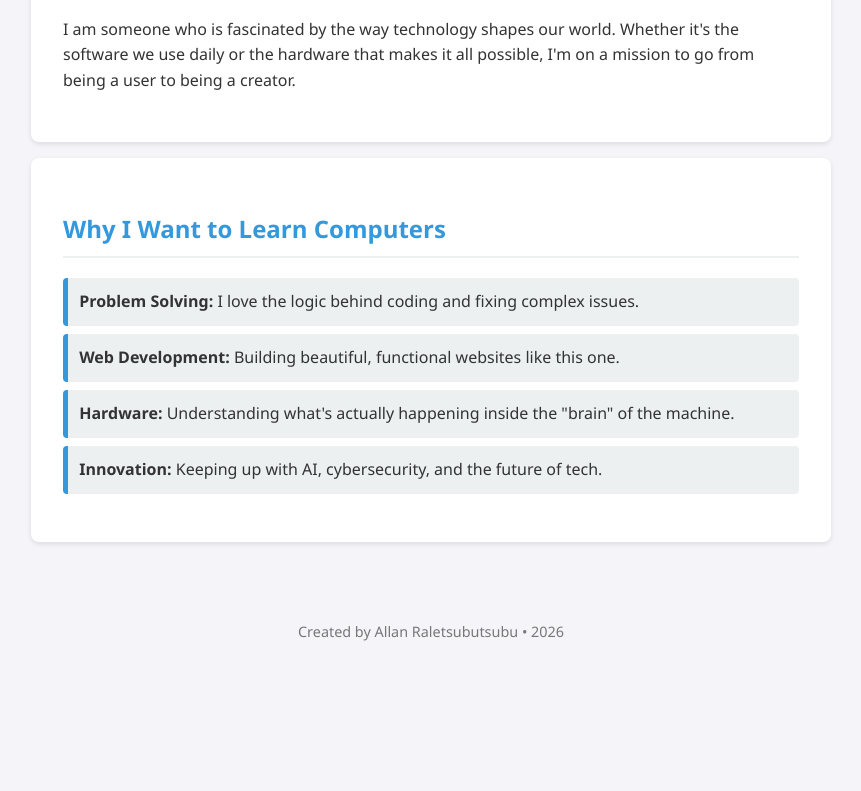
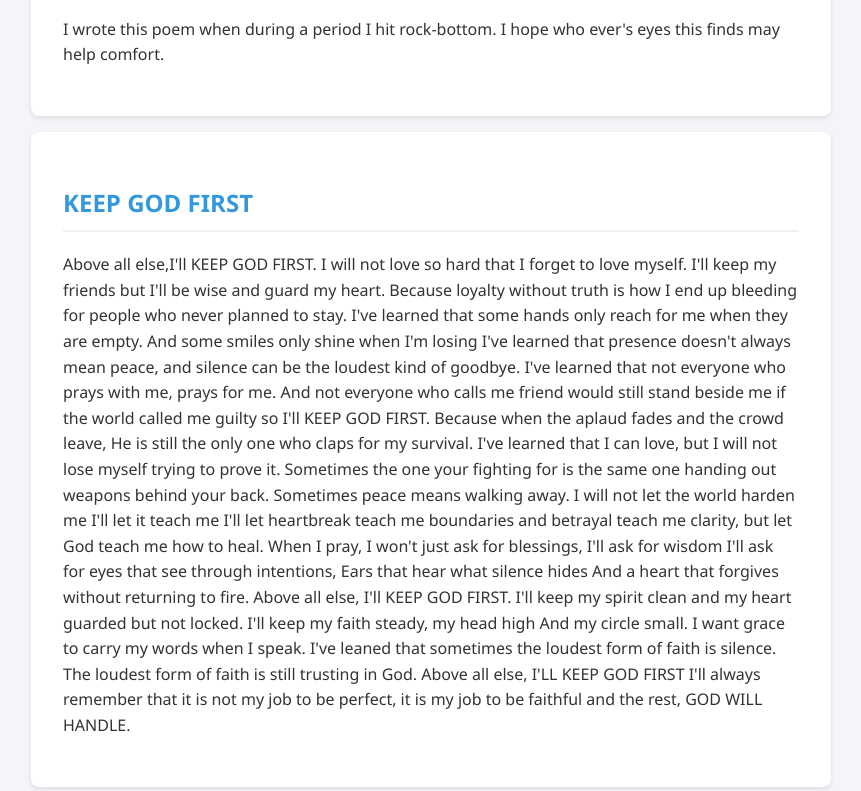
Before and after one commit to cse25-213/WMD, a plain HTML site: page index.html in a window 1280 px wide. Shown: the part 335-1126 px from the top of the page, without its empty margins (209-1070 px from the left). Before the commit the page ends 1025 px from the top, so only its background shows below. Drawn offline with Linux system fonts and the light colour scheme.

Commit message:
Update index.html
updating

```diff
--- a/index.html
+++ b/index.html
@@ -58,27 +58,60 @@
 
     <header>
         <h1>Hello, I'm Allan Raletsubutsubu</h1>
-        <p>Future Computer Expert & Lifelong Learner</p>
+        <p>Future Computer Expert & Lifelong Poet</p>
     </header>
 
     <div class="container">
         <section id="about">
-            <h2>About Me</h2>
+            <h2>MIND YOU</h2>
             <p>
-                I am someone who is fascinated by the way technology shapes our world.
-                Whether it's the software we use daily or the hardware that makes it all
-                possible, I'm on a mission to go from being a user to being a creator.
+                I wrote this poem when during a period I hit rock-bottom. I hope who ever's eyes this finds may help comfort.
             </p>
         </section>
 
         <section id="interests">
-            <h2>Why I Want to Learn Computers</h2>
-            <ul class="interest-list">
-                <li><strong>Problem Solving:</strong> I love the logic behind coding and fixing complex issues.</li>
-                <li><strong>Web Development:</strong> Building beautiful, functional websites like this one.</li>
-                <li><strong>Hardware:</strong> Understanding what's actually happening inside the "brain" of the machine.</li>
-                <li><strong>Innovation:</strong> Keeping up with AI, cybersecurity, and the future of tech.</li>
-            </ul>
+            <h2>KEEP GOD FIRST</h2>
+            <p>
+ Above all else,I'll KEEP GOD FIRST.
+I will not love so hard that I forget to love myself.
+I'll keep my friends but I'll be wise and guard my heart.
+Because loyalty without truth is how I end up bleeding for people who never planned to stay.
+
+I've learned that some hands only reach for me when they are empty.
+And some smiles only shine when I'm losing
+
+I've learned that presence doesn't always mean peace, and silence can be the loudest kind of goodbye.
+
+I've learned that not everyone who prays with me, prays for me.
+And not everyone who calls me friend would still stand beside me if the world called me guilty so I'll KEEP GOD FIRST.
+Because when the aplaud fades and the crowd leave, He is still the only one who claps for my survival.
+
+I've learned that I can love, but I will not lose myself trying to prove it.
+Sometimes the one your fighting for is the same one handing out weapons behind your back.
+Sometimes peace means walking away.
+
+I will not let the world harden me
+I'll let it teach me
+I'll let heartbreak teach me boundaries and betrayal teach me clarity, but let God teach me how to heal.
+
+When I pray, I won't just ask for blessings,
+I'll ask for wisdom
+I'll ask for eyes that see through intentions,
+Ears that hear what silence hides
+And a heart that forgives without returning to fire.
+
+Above all else, I'll KEEP GOD FIRST.
+I'll keep my spirit clean and my heart guarded but not locked.
+I'll keep my faith steady, my head high
+And my circle small.
+
+I want grace to carry my words when I speak.
+I've leaned that sometimes the loudest form of faith is silence.
+The loudest form of faith is still trusting in God.
+
+Above all else, I'LL KEEP GOD FIRST
+I'll always remember that it is not my job to be perfect, it is my job to be faithful and the rest, GOD WILL HANDLE.
+            </p>
         </section>
     </div>
 
```
